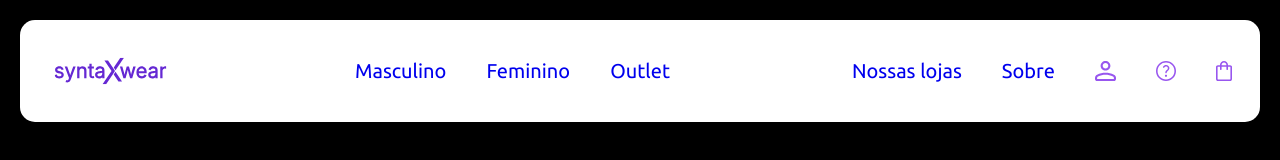
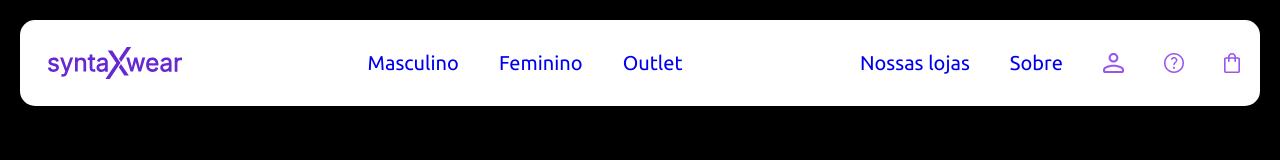
Before and after one commit to priscila-ssantos/ecommerce-syntaxwear, a plain HTML site: page index.html in a window 1280 px wide. Drawn offline with Linux system fonts and the light colour scheme.

Commit message:
fix:alterado padding e tamanho do logo do menu

```diff
--- a/assets/css/styles.css
+++ b/assets/css/styles.css
@@ -16,12 +16,12 @@ body {
     display: flex;
     justify-content: space-between;
     align-items: center;
-    padding: 20px 28px;
+    padding: 12px 20px;
     background-color: #ffffff;
 }
 
 .site-logo img {
-    height: 40px;
+    height: 48px;
 }
 
 .nav-center ul {
```
